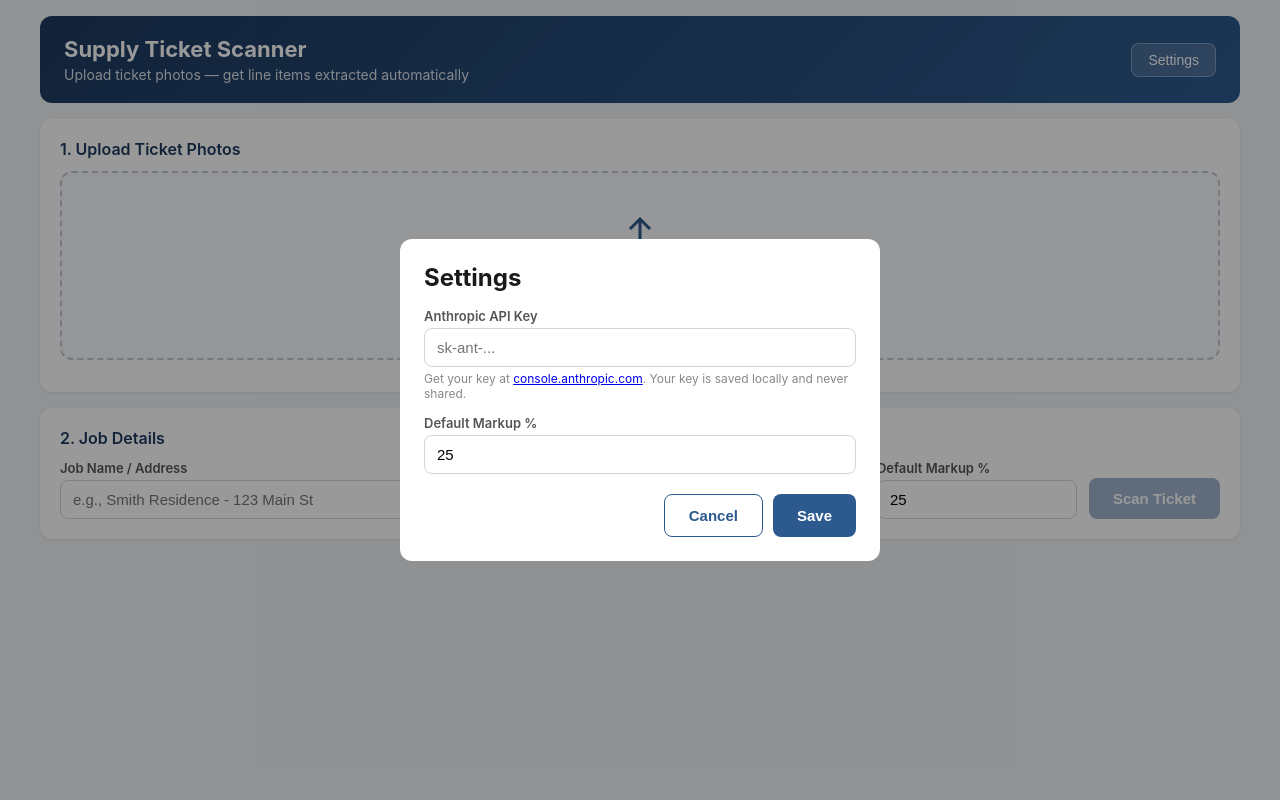
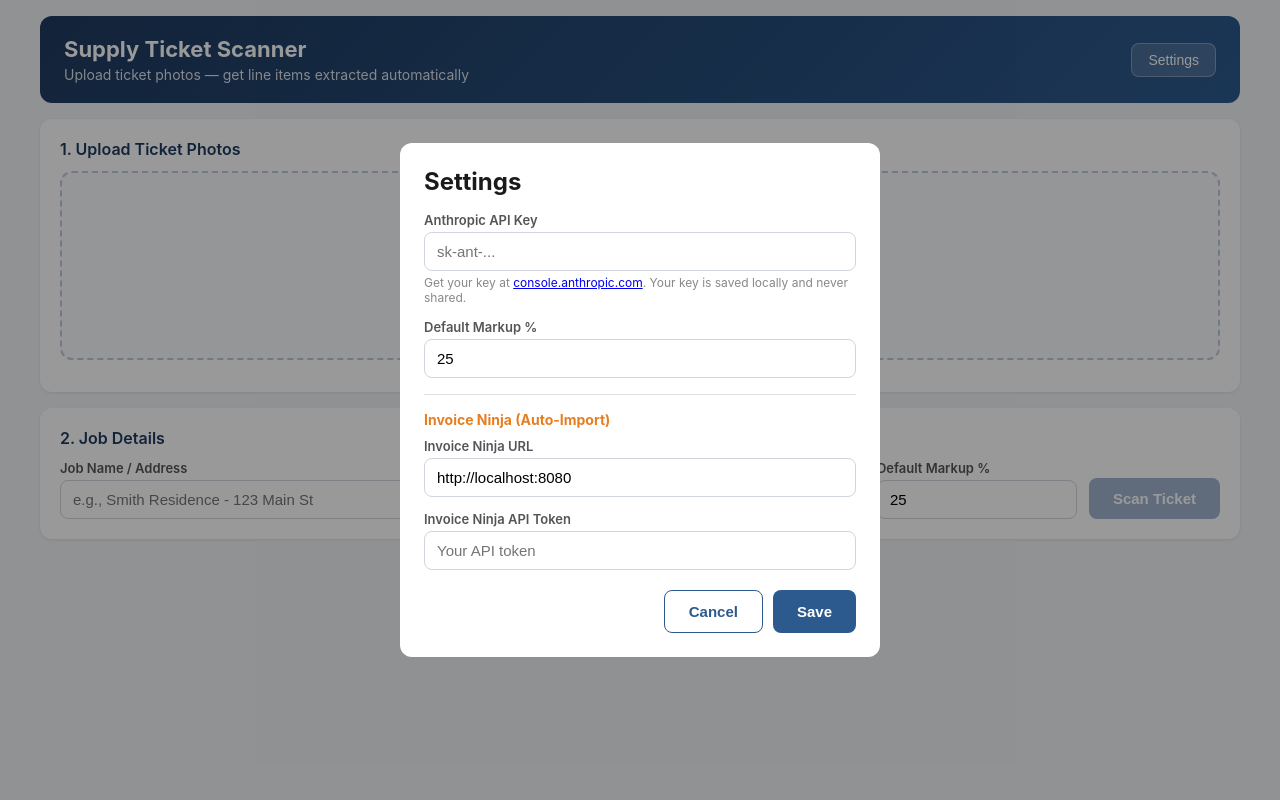
Before and after one commit to wiremanar/supply-ticket-scanner, a Flask app: template templates/index.html in a window 1280 px wide. Run offline with Flask 3, Linux system fonts and the light colour scheme; the template is opened without the code that fills it, so the values that code supplies are empty; some libraries are stand-ins or nearby versions.

Commit message:
Add Invoice Ninja integration - auto-create invoices from scanned tickets
New 'Send to Invoice Ninja' button creates a draft invoice with all
extracted line items in one click. Includes settings for Ninja URL
and API token. No more manual line-by-line entry.

Co-Authored-By: Claude Opus 4.6 (1M context) <noreply@anthropic.com>

```diff
--- a/app.py
+++ b/app.py
@@ -206,11 +206,117 @@ def save_key():
         return jsonify({'error': 'No key provided'}), 400
 
     env_path = os.path.join(os.path.dirname(__file__), '.env')
+
+    # Read existing env to preserve other keys
+    existing = {}
+    if os.path.exists(env_path):
+        with open(env_path, 'r') as f:
+            for line in f:
+                if '=' in line:
+                    k, v = line.strip().split('=', 1)
+                    existing[k] = v
+
+    existing['ANTHROPIC_API_KEY'] = api_key
+
     with open(env_path, 'w') as f:
-        f.write(f'ANTHROPIC_API_KEY={api_key}\n')
+        for k, v in existing.items():
+            f.write(f'{k}={v}\n')
 
     os.environ['ANTHROPIC_API_KEY'] = api_key
     return jsonify({'success': True})
+
+
+@app.route('/save-ninja-settings', methods=['POST'])
+def save_ninja_settings():
+    """Save Invoice Ninja settings."""
+    data = request.get_json()
+    ninja_url = data.get('ninja_url', '').strip()
+    ninja_token = data.get('ninja_token', '').strip()
+
+    env_path = os.path.join(os.path.dirname(__file__), '.env')
+    existing = {}
+    if os.path.exists(env_path):
+        with open(env_path, 'r') as f:
+            for line in f:
+                if '=' in line:
+                    k, v = line.strip().split('=', 1)
+                    existing[k] = v
+
+    if ninja_url:
+        existing['NINJA_URL'] = ninja_url
+    if ninja_token:
+        existing['NINJA_TOKEN'] = ninja_token
+
+    with open(env_path, 'w') as f:
+        for k, v in existing.items():
+            f.write(f'{k}={v}\n')
+
+    return jsonify({'success': True})
+
+
+@app.route('/create-invoice', methods=['POST'])
+def create_invoice():
+    """Create a draft invoice in Invoice Ninja with extracted line items."""
+    import requests as http_requests
+
+    data = request.get_json()
+    ninja_url = data.get('ninja_url') or os.environ.get('NINJA_URL', 'http://localhost:8080')
+    ninja_token = data.get('ninja_token') or os.environ.get('NINJA_TOKEN', '')
+
+    if not ninja_token:
+        return jsonify({'error': 'No Invoice Ninja API token configured. Add it in Settings.'}), 400
+
+    line_items = data.get('line_items', [])
+    job_name = data.get('job_name', 'Untitled Job')
+    customer_name = data.get('customer_name', '')
+
+    # Build Invoice Ninja line items
+    ninja_items = []
+    for item in line_items:
+        ninja_items.append({
+            'product_key': '',
+            'notes': item.get('description', ''),
+            'quantity': float(item.get('qty', 1)),
+            'cost': float(item.get('customer_price', 0)),
+        })
+
+    # Create the invoice
+    headers = {
+        'X-Api-Token': ninja_token,
+        'Content-Type': 'application/json',
+        'X-Requested-With': 'XMLHttpRequest',
+    }
+
+    invoice_data = {
+        'line_items': ninja_items,
+        'public_notes': f'Job: {job_name}',
+        'private_notes': f'Source: Supply ticket scanner\nCustomer: {customer_name}',
+        'status_id': '1',  # Draft
+    }
+
+    try:
+        resp = http_requests.post(
+            f'{ninja_url}/api/v1/invoices',
+            json=invoice_data,
+            headers=headers,
+            timeout=15
+        )
+
+        if resp.status_code in [200, 201]:
+            result = resp.json()
+            invoice = result.get('data', {})
+            return jsonify({
+                'success': True,
+                'invoice_id': invoice.get('id'),
+                'invoice_number': invoice.get('number'),
+                'total': invoice.get('amount'),
+                'url': f'{ninja_url}/invoices/{invoice.get("id")}/edit'
+            })
+        else:
+            return jsonify({'error': f'Invoice Ninja error ({resp.status_code}): {resp.text[:300]}'}), resp.status_code
+
+    except Exception as e:
+        return jsonify({'error': f'Could not connect to Invoice Ninja: {str(e)}'}), 500
 
 
 if __name__ == '__main__':
--- a/requirements.txt
+++ b/requirements.txt
@@ -2,3 +2,4 @@ flask
 anthropic
 python-dotenv
 PyMuPDF
+requests
--- a/templates/index.html
+++ b/templates/index.html
@@ -445,9 +445,17 @@
             <div id="errorMessages"></div>
 
             <div class="action-bar">
+                <button class="btn btn-primary" onclick="sendToNinja()" id="ninjaBtn" style="background:#e67e22;">
+                    Send to Invoice Ninja
+                </button>
                 <button class="btn btn-success" onclick="copyForJoist()">Copy All for Joist</button>
                 <button class="btn btn-outline" onclick="downloadCSV()">Download CSV</button>
                 <button class="btn btn-outline" onclick="clearAll()">Clear &amp; Start Over</button>
+            </div>
+            <div id="ninjaResult" style="display:none; margin-top:12px; padding:14px; background:#e8f5e9; border:2px solid #27ae60; border-radius:8px;">
+                <strong style="color:#27ae60;">Invoice Created!</strong>
+                <span id="ninjaInvoiceInfo"></span>
+                <a id="ninjaInvoiceLink" href="#" target="_blank" style="margin-left:12px; color:#2d5a8e; font-weight:600;">Open in Invoice Ninja</a>
             </div>
 
             <!-- Quick Copy Panel - one item at a time for Joist entry -->
@@ -475,6 +483,16 @@
             <div class="field">
                 <label>Default Markup %</label>
                 <input type="number" id="settingsMarkup" value="25" min="0" max="200">
+            </div>
+            <hr style="margin:16px 0; border:none; border-top:1px solid #e0e0e0;">
+            <h3 style="font-size:14px; color:#e67e22; margin-bottom:10px;">Invoice Ninja (Auto-Import)</h3>
+            <div class="field">
+                <label>Invoice Ninja URL</label>
+                <input type="text" id="ninjaUrlInput" placeholder="http://localhost:8080">
+            </div>
+            <div class="field">
+                <label>Invoice Ninja API Token</label>
+                <input type="password" id="ninjaTokenInput" placeholder="Your API token">
             </div>
             <div class="modal-actions">
                 <button class="btn btn-outline" onclick="closeSettings()">Cancel</button>
@@ -831,6 +849,8 @@
         function openSettings() {
             const key = localStorage.getItem('apiKey') || '';
             document.getElementById('apiKeyInput').value = key;
+            document.getElementById('ninjaUrlInput').value = localStorage.getItem('ninjaUrl') || 'http://localhost:8080';
+            document.getElementById('ninjaTokenInput').value = localStorage.getItem('ninjaToken') || '';
             document.getElementById('settingsModal').classList.add('active');
         }
         function closeSettings() {
@@ -839,10 +859,11 @@
         function saveSettings() {
             const key = document.getElementById('apiKeyInput').value.trim();
             const markup = document.getElementById('settingsMarkup').value;
+            const ninjaUrl = document.getElementById('ninjaUrlInput').value.trim();
+            const ninjaToken = document.getElementById('ninjaTokenInput').value.trim();
 
             if (key) {
                 localStorage.setItem('apiKey', key);
-                // Also save to server for persistence
                 fetch('/save-key', {
                     method: 'POST',
                     headers: { 'Content-Type': 'application/json' },
@@ -853,8 +874,88 @@
                 localStorage.setItem('defaultMarkup', markup);
                 document.getElementById('defaultMarkup').value = markup;
             }
+            if (ninjaUrl) localStorage.setItem('ninjaUrl', ninjaUrl);
+            if (ninjaToken) localStorage.setItem('ninjaToken', ninjaToken);
+
+            // Save ninja settings to server
+            if (ninjaUrl || ninjaToken) {
+                fetch('/save-ninja-settings', {
+                    method: 'POST',
+                    headers: { 'Content-Type': 'application/json' },
+                    body: JSON.stringify({ ninja_url: ninjaUrl, ninja_token: ninjaToken })
+                });
+            }
+
             closeSettings();
             showToast('Settings saved!');
+        }
+
+        // Send to Invoice Ninja
+        async function sendToNinja() {
+            const ninjaToken = localStorage.getItem('ninjaToken');
+            const ninjaUrl = localStorage.getItem('ninjaUrl') || 'http://localhost:8080';
+
+            if (!ninjaToken) {
+                openSettings();
+                showToast('Please enter your Invoice Ninja API token in Settings', '#e74c3c');
+                return;
+            }
+
+            const rows = document.querySelectorAll('#resultsBody tr');
+            if (rows.length === 0) {
+                showToast('No line items to send', '#e74c3c');
+                return;
+            }
+
+            const ninjaBtn = document.getElementById('ninjaBtn');
+            ninjaBtn.disabled = true;
+            ninjaBtn.textContent = 'Creating Invoice...';
+
+            const lineItems = [];
+            rows.forEach(row => {
+                const qty = row.querySelector('[data-field="qty"]').value;
+                const desc = row.querySelector('[data-field="desc"]').value;
+                const custPrice = row.querySelector('[data-calc="custprice"]').textContent.replace('$', '').replace(',', '');
+                lineItems.push({
+                    qty: parseFloat(qty) || 1,
+                    description: desc,
+                    customer_price: parseFloat(custPrice) || 0
+                });
+            });
+
+            const jobName = document.getElementById('jobName').value || 'Untitled Job';
+            const customerName = extractedData?.header?.customer || '';
+
+            try {
+                const resp = await fetch('/create-invoice', {
+                    method: 'POST',
+                    headers: { 'Content-Type': 'application/json' },
+                    body: JSON.stringify({
+                        ninja_url: ninjaUrl,
+                        ninja_token: ninjaToken,
+                        line_items: lineItems,
+                        job_name: jobName,
+                        customer_name: customerName
+                    })
+                });
+
+                const result = await resp.json();
+
+                if (result.success) {
+                    document.getElementById('ninjaResult').style.display = 'block';
+                    document.getElementById('ninjaInvoiceInfo').textContent =
+                        ` Invoice #${result.invoice_number || 'N/A'} — $${parseFloat(result.total || 0).toFixed(2)}`;
+                    document.getElementById('ninjaInvoiceLink').href = result.url || '#';
+                    showToast('Invoice created in Invoice Ninja!');
+                } else {
+                    showToast(result.error || 'Failed to create invoice', '#e74c3c');
+                }
+            } catch (err) {
+                showToast('Error connecting to Invoice Ninja: ' + err.message, '#e74c3c');
+            }
+
+            ninjaBtn.disabled = false;
+            ninjaBtn.textContent = 'Send to Invoice Ninja';
         }
 
         // Utils
```
